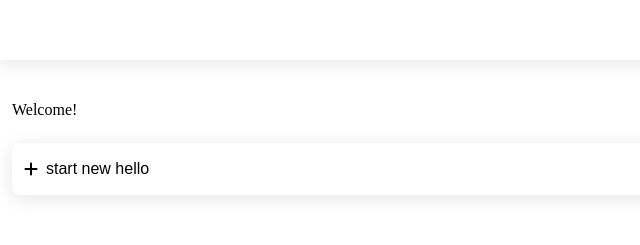
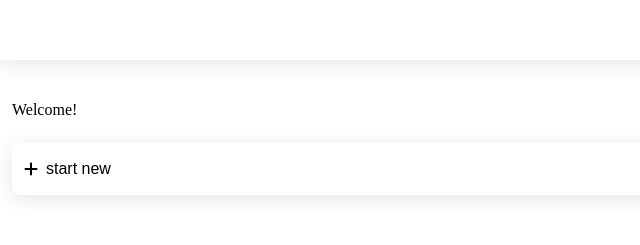
Before and after one commit to ItsJuzoSuzuya/Vocab-App, a plain HTML site: page index.html in a window 1280 px wide. Shown: the top 245 px of the page, 0-640 px from the left. Drawn offline with Linux system fonts and the light colour scheme.

Commit message:
kein hello

```diff
--- a/index.html
+++ b/index.html
@@ -19,7 +19,7 @@
             <a>Welcome!</a>
             <button class="button addButton" onclick="navigateToNewSite('chooseLearningLanguage.html')">
                 <i class="fas fa-plus"></i>
-                start new hello
+                start new
             </button>
         </div>
         <div class="navbar">
```
